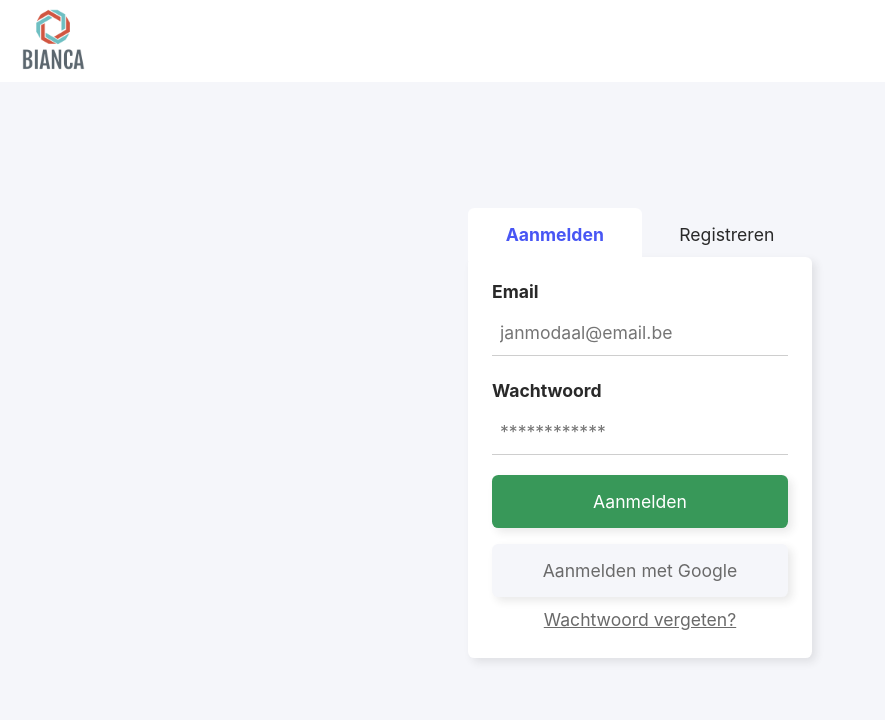
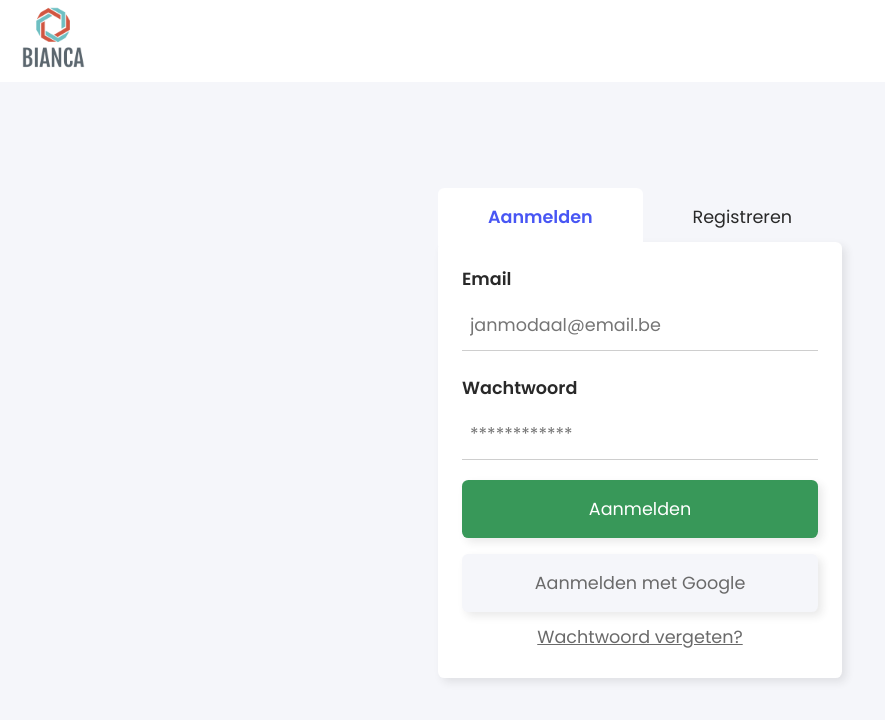
Before and after one commit to adriaanglibert/bianca-pwo, a React (Create React App) app: page /aanmelden in a window 1280 px wide. Shown: the top 720 px of the page, without its empty margins (0-885 px from the left). Built offline with nearby package versions, Linux system fonts and the light colour scheme; no server answers.

Commit message:
💄 Fonts

```diff
--- a/src/styling/base.scss
+++ b/src/styling/base.scss
@@ -1,3 +1,4 @@
+@import url('https://fonts.googleapis.com/css2?family=Poppins:wght@400;600&display=swap');
 @import "styling/variables";
 
 body {
```
